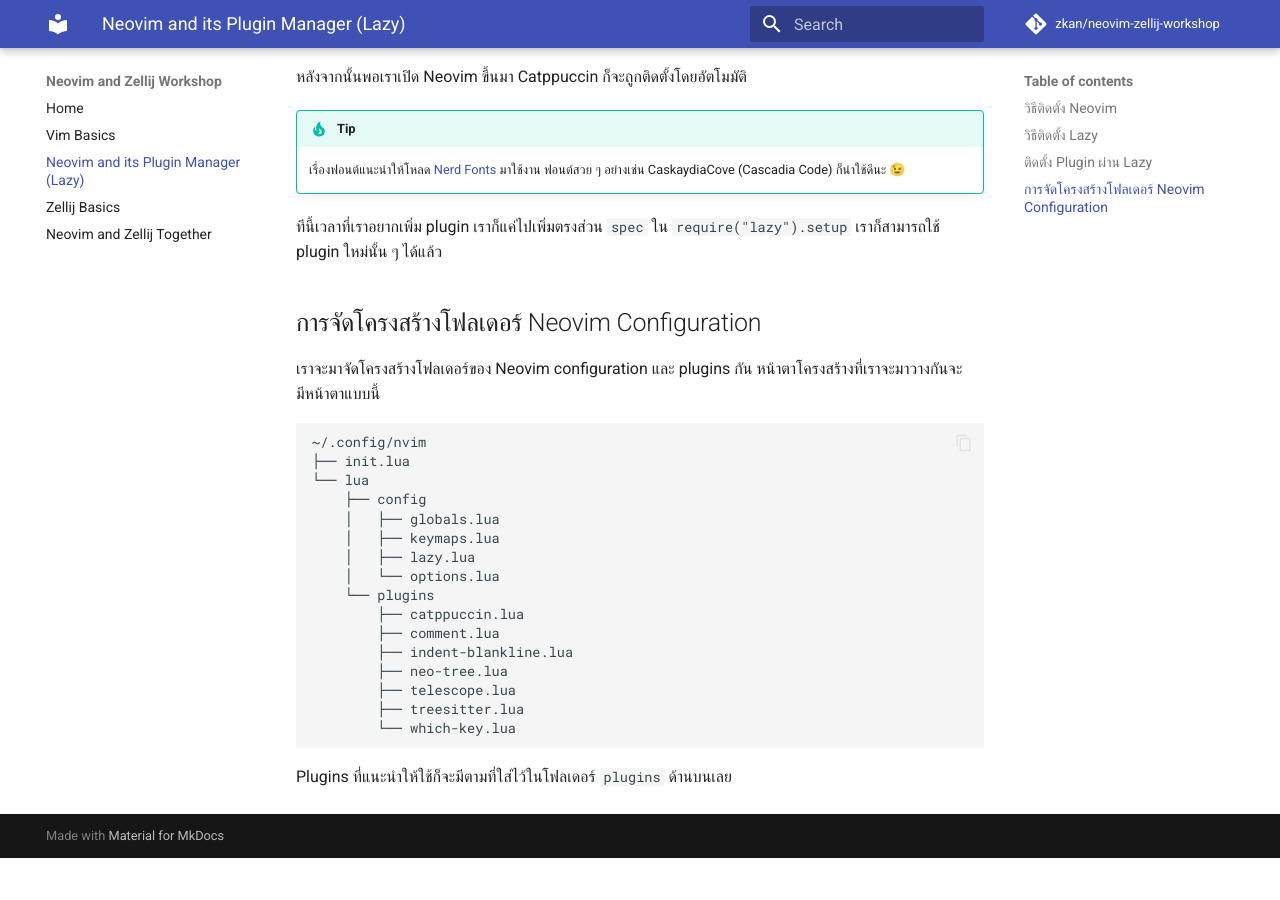
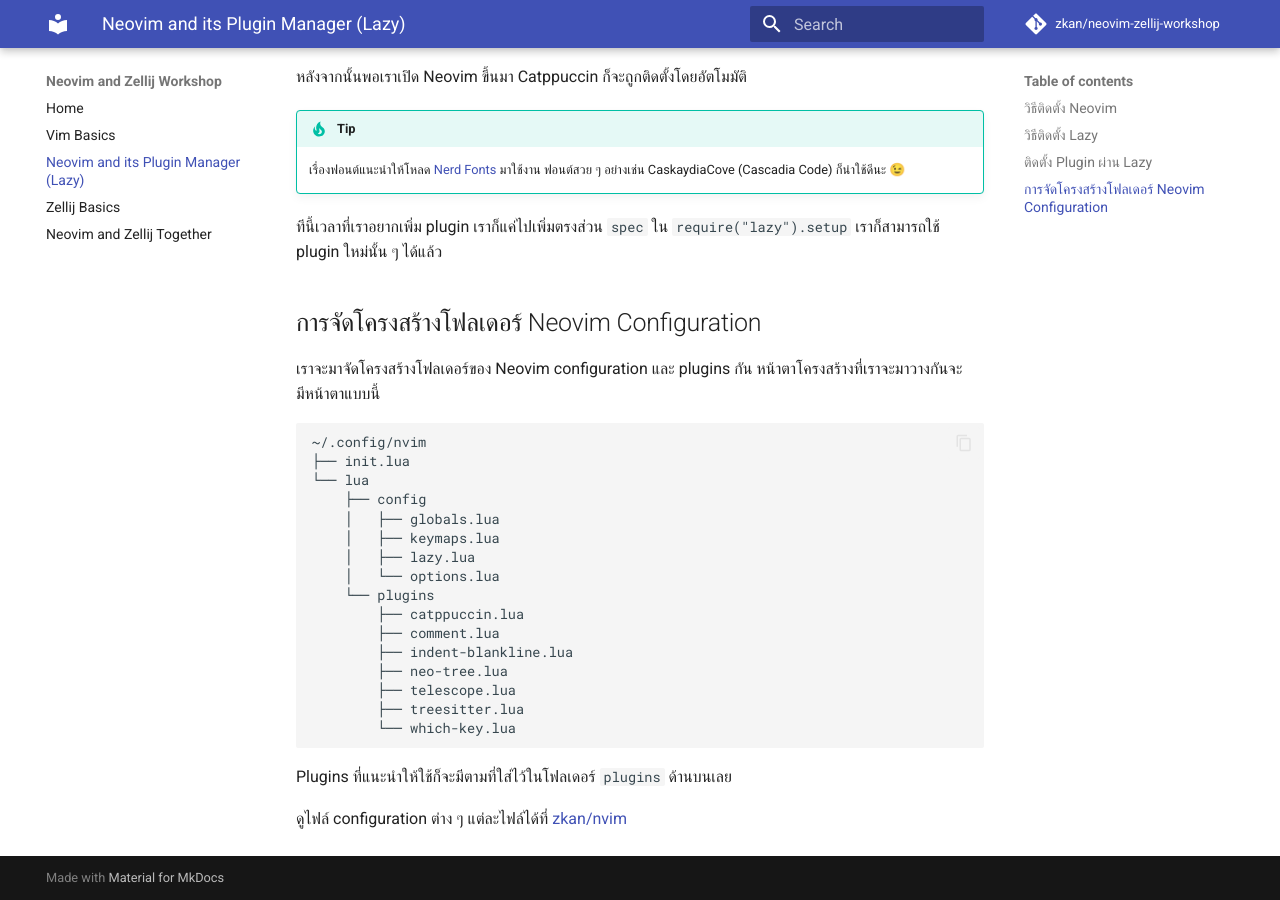
Before and after one commit to zkan/neovim-zellij-workshop, an MkDocs documentation site: the page built from docs/neovim-lazy.md, in a window 1280 px wide and 900 px high, scrolled down 1411 px. Built offline with MkDocs 1.6.1 and Material for MkDocs 9.7.7, drawn with Linux system fonts in a browser that asks for light colours; comment, search, counter and statistics services are not loaded; before the commit the page ends 2269 px from its top, so only the background shows below that.

Commit message:
Tell where to see all configurations

````diff
--- a/docs/neovim-lazy.md
+++ b/docs/neovim-lazy.md
@@ -100,3 +100,6 @@
 ```
 
 Plugins ที่แนะนำให้ใช้ก็จะมีตามที่ใส่ไว้ในโฟลเดอร์ `plugins` ด้านบนเลย
+
+ดูไฟล์ configuration ต่าง ๆ
+แต่ละไฟล์ได้ที่ [zkan/nvim](https://github.com/zkan/nvim){: target="blank"}
````
